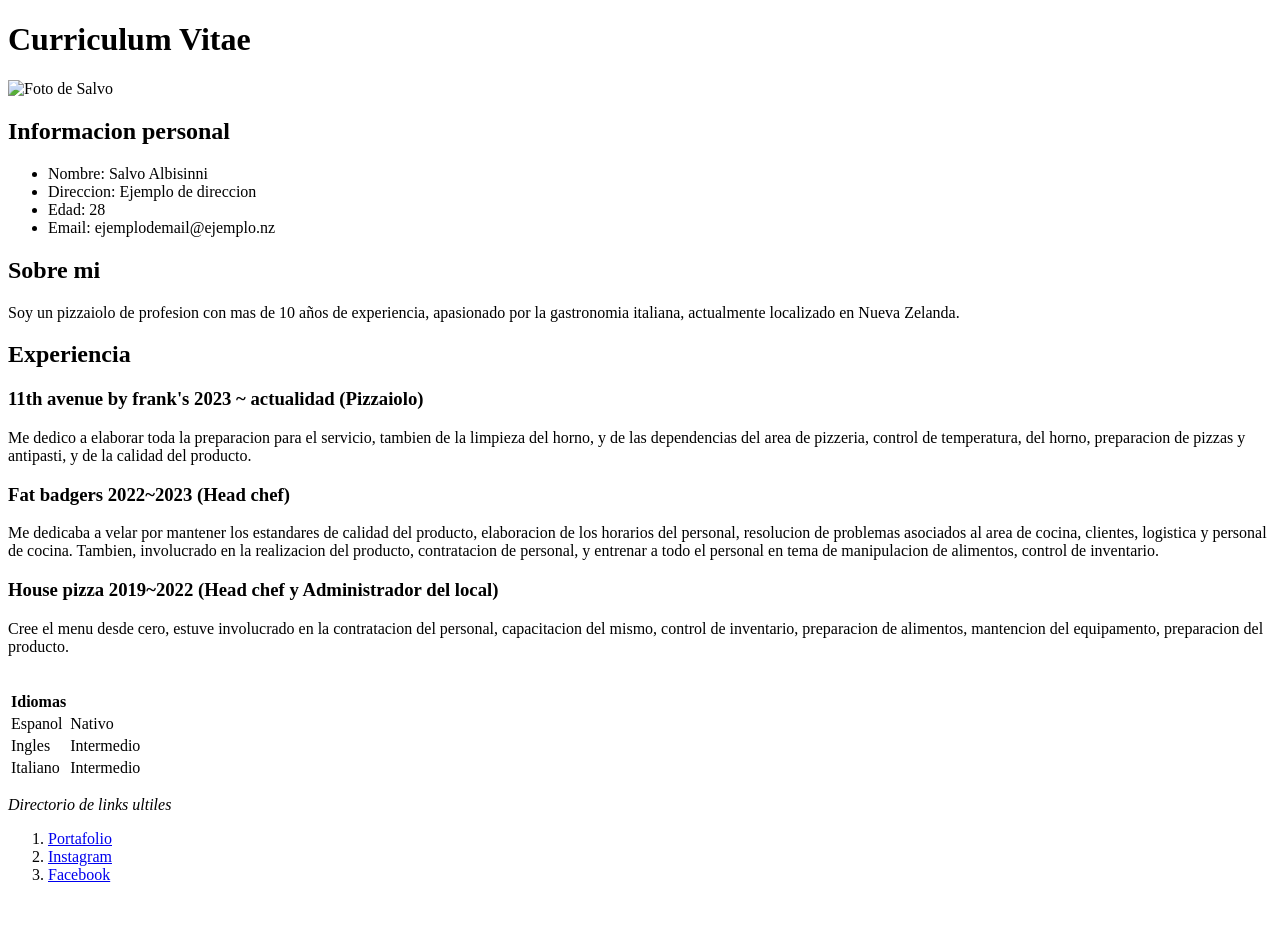
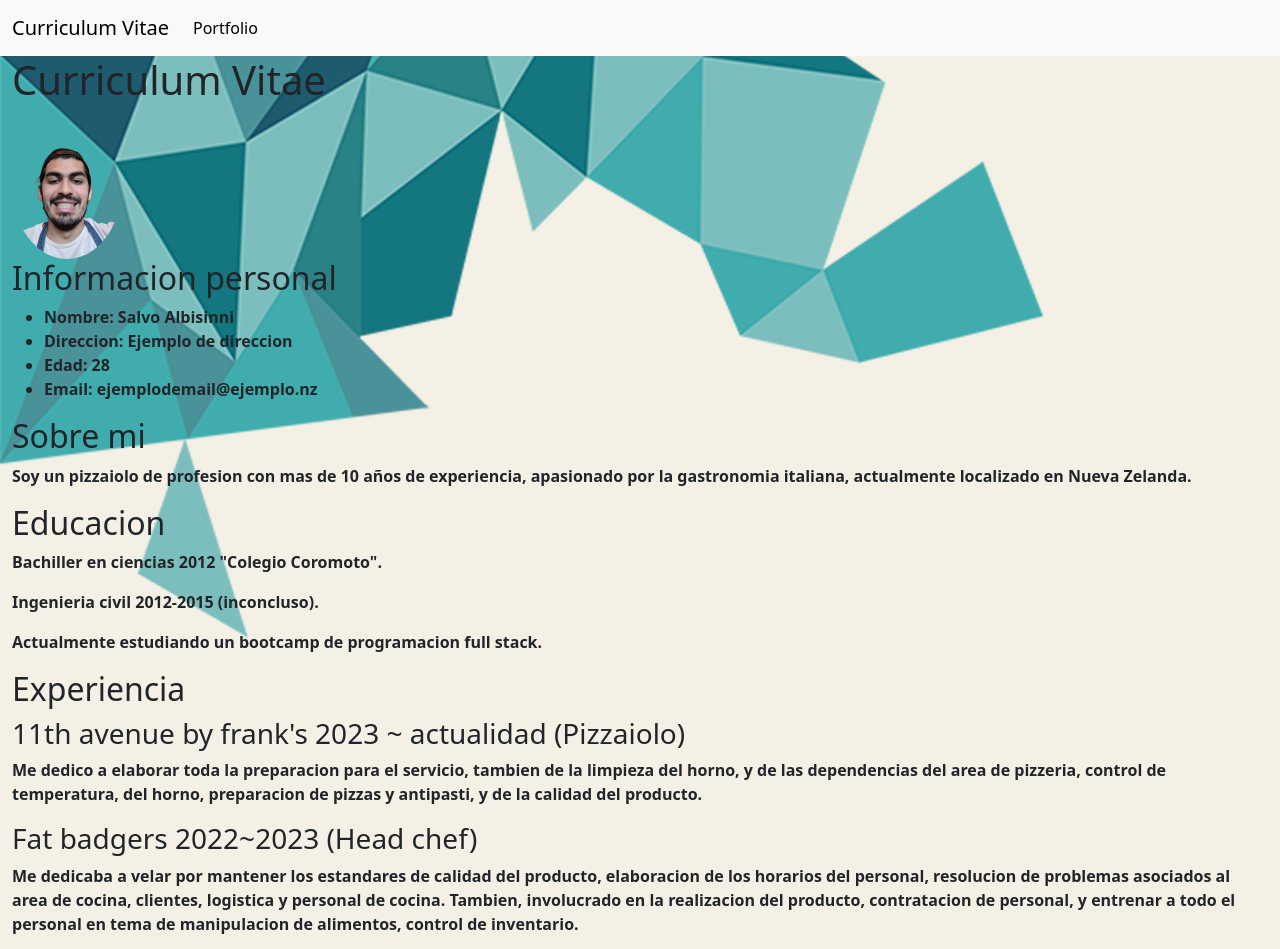
Before and after one commit to pizzadeveloper/Proyecto-final, a plain HTML site: page cv.html in a window 1280 px wide. Shown: the top 949 px of the page. Before the commit the page ends 900 px from the top, so only its background shows below. Drawn offline with nearby package versions, Linux system fonts and the light colour scheme.

Commit message:
adicion de cv, detalles finales a la pagina de portfolio

```diff
--- a/cv.html
+++ b/cv.html
@@ -6,16 +6,33 @@
     <meta name="viewport" content="width=device-width, initial-scale=1.0">
     <title>Curriculum de Salvo</title>
     <link rel="icon" type="image/png" href="assets\imgs\photo.png">
+    <link href="https://cdn.jsdelivr.net/npm/bootstrap@5.3.3/dist/css/bootstrap.min.css" rel="stylesheet" integrity="sha384-QWTKZyjpPEjISv5WaRU9OFeRpok6YctnYmDr5pNlyT2bRjXh0JMhjY6hW+ALEwIH" crossorigin="anonymous">
 
 </head>
+<header>
+    <nav class="navbar navbar-expand-lg bg-body-tertiary">
+        <div class="container-fluid">
+            <a class="navbar-brand" href="#">Curriculum Vitae</a>
+            <button class="navbar-toggler" type="button" data-bs-toggle="collapse" data-bs-target="#navbarNavAltMarkup" aria-controls="navbarNavAltMarkup" aria-expanded="false" aria-label="Toggle navigation">
+                <span class="navbar-toggler-icon"></span>
+            </button>
+            <div class="collapse navbar-collapse" id="navbarNavAltMarkup">
+                <div class="navbar-nav">
+                    <a class="nav-link active" aria-current="page" href="index.html" target="_blank">Portfolio</a>
+                </div>
+            </div>
+        </div>
+    </nav>
+</header>
 <body>
+    <main class="container-lg" style="background-image: url(./assets/img/bg-cv.jpg); max-width: 100%; height: auto; background-size: cover;">
     <h1>Curriculum Vitae</h1>
-    <img src="assets\imgs\photo1.png" alt="Foto de Salvo">
+    <img src="./assets/img/photo1.png" class="rounded-circle" alt=" Foto de Salvo">
 
     <br>
 
     <h2>Informacion personal</h2>
-    <ul>
+    <ul class="fw-bold">
         <li>Nombre: Salvo Albisinni</li>
         <li>Direccion: Ejemplo de direccion</li>
         <li>Edad: 28</li>
@@ -24,22 +41,28 @@
 
     <h2>Sobre mi</h2>
 
-    <p>Soy un pizzaiolo de profesion con mas de 10 años de experiencia,
+    <p class="fw-bold">Soy un pizzaiolo de profesion con mas de 10 años de experiencia,
         apasionado por la gastronomia italiana, actualmente localizado en Nueva Zelanda.
     </p>
+
+    <h2>Educacion</h2>
+
+    <p class="fw-bold">Bachiller en ciencias 2012 "Colegio Coromoto".</p>
+    <p class="fw-bold">Ingenieria civil 2012-2015 (inconcluso).</p>
+    <p class="fw-bold">Actualmente estudiando un bootcamp de programacion full stack.</p>
 
     <h2>Experiencia</h2>
 
     <h3>11th avenue by frank's 2023 ~ actualidad (Pizzaiolo)</h3>
 
-    <p>Me dedico a elaborar toda la preparacion para el servicio, tambien de la limpieza
+    <p class="fw-bold">Me dedico a elaborar toda la preparacion para el servicio, tambien de la limpieza
         del horno, y de las dependencias del area de pizzeria, control de temperatura,
         del horno, preparacion de pizzas y antipasti, y de la calidad del producto.
     </p>
 
     <h3>Fat badgers 2022~2023 (Head chef)</h3>
 
-    <p>Me dedicaba a velar por mantener los estandares de calidad del producto, elaboracion
+    <p class="fw-bold">Me dedicaba a velar por mantener los estandares de calidad del producto, elaboracion
         de los horarios del personal, resolucion de problemas asociados al area de cocina,
         clientes, logistica y personal de cocina. Tambien, involucrado en la realizacion del
         producto,  contratacion de personal, y entrenar a todo el personal en tema de
@@ -48,14 +71,14 @@
 
     <h3>House pizza 2019~2022 (Head chef y Administrador del local)</h3>
 
-    <p>Cree el menu desde cero, estuve involucrado en la contratacion del personal,
+    <p class="fw-bold">Cree el menu desde cero, estuve involucrado en la contratacion del personal,
         capacitacion del mismo, control de inventario, preparacion de alimentos,
         mantencion del equipamento, preparacion del producto.
     </p>
 
     <br>
 
-    <table>
+    <table class="fw-bold">
         <thead>
             <th>Idiomas</th>
         </thead>
@@ -73,11 +96,13 @@
         </tbody>
     </table>
 
-    <p><i>Directorio de links ultiles</i></p>
-    <ol>
-        <li><a href="portafolio.html" target="_blank">Portafolio</a></li>
+    <p class="fw-bold text-center"><i>Directorio de links ultiles</i></p>
+    <ol class="d-flex justify-content-evenly">
+        <li><a href="index.html" target="_blank">Portafolio</a></li>
         <li><a href="https://www.instagram.com/salvopizzaiol/" target="_blank">Instagram</a></li>
         <li><a href="https://www.facebook.com/salvador.albisinnifornino/" target="_blank">Facebook</a></li>
     </ol>
+    </main>
 </body>
+<script src="https://cdn.jsdelivr.net/npm/bootstrap@5.3.3/dist/js/bootstrap.bundle.min.js" integrity="sha384-YvpcrYf0tY3lHB60NNkmXc5s9fDVZLESaAA55NDzOxhy9GkcIdslK1eN7N6jIeHz" crossorigin="anonymous"></script>
 </html>
```
Also changed, not shown: index.html (+3 -0 lines), assets/img/bg-cv.jpg (added), assets/img/photo1.png (added).
